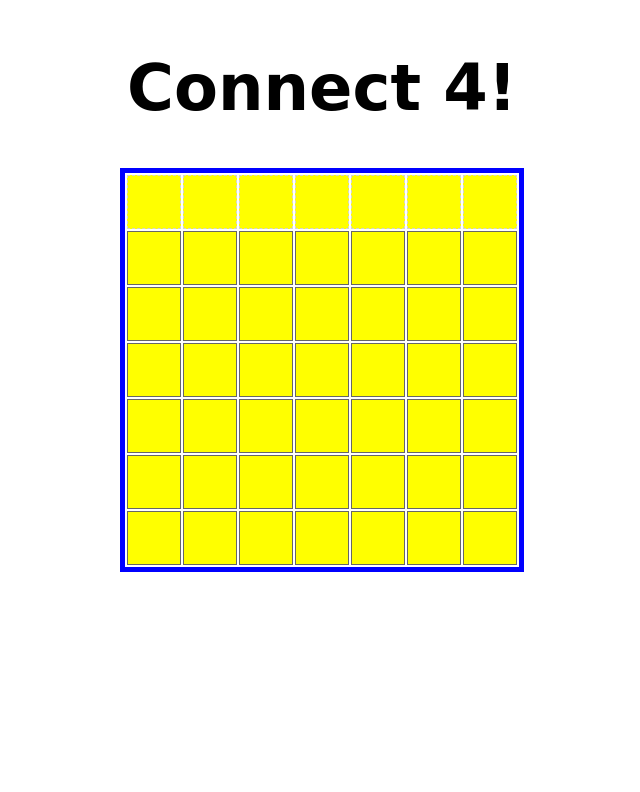
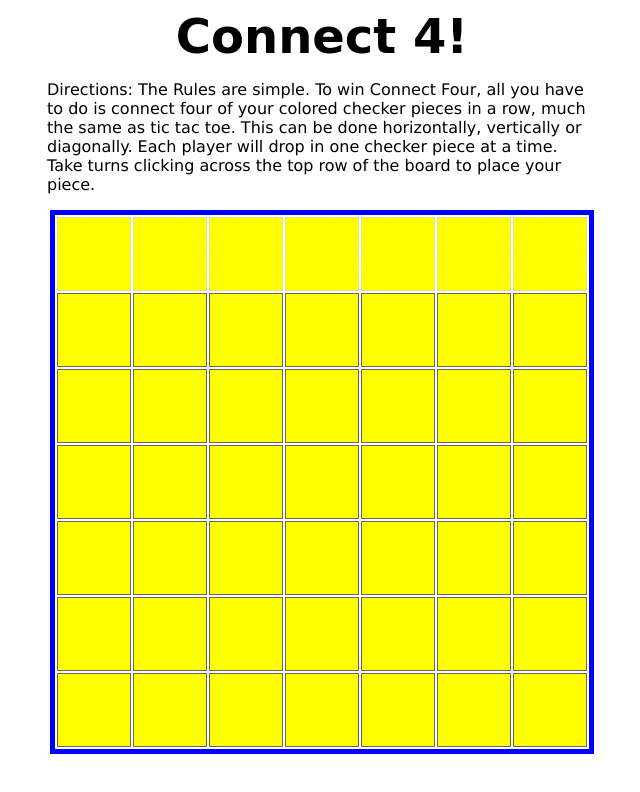
Before and after one commit to petitepirate/basicConnect4, a plain HTML site: page index.html in a window 1280 px wide. Shown: the whole page, without its empty margins (318-958 px from the left). Drawn offline with Linux system fonts and the light colour scheme.

Commit message:
update formatting

```diff
--- a/connect4.css
+++ b/connect4.css
@@ -7,7 +7,8 @@ div {
 
 h1 {
 	font-family: Cursive;
-	font-size: 4rem;
+	font-size: 3rem;
+	margin: 0;
 }
 
 #board {
@@ -15,8 +16,8 @@ h1 {
 }
 
 #board td {
-	width: 50px;
-	height: 50px;
+	width: 70px;
+	height: 70px;
 	border: solid 1px #666;
 }
 
@@ -51,3 +52,13 @@ tr {
 #column-top td:hover {
 	background-color: rgb(156, 156, 153);
 }
+
+p {
+	position: relative;
+	display: flex;
+	justify-content: center;
+	width: 40%;
+	min-width: 550px;
+	font-family: 'Lucida Sans', 'Lucida Sans Regular', 'Lucida Grande', 'Lucida Sans Unicode', Geneva, Verdana,
+		sans-serif;
+}
--- a/index.html
+++ b/index.html
@@ -5,6 +5,7 @@
 </head>
 <body>
   <div><h1>Connect 4!</h1></div>
+  <div><p>Directions: The Rules are simple.  To win Connect Four, all you have to do is connect four of your colored checker pieces in a row, much the same as tic tac toe. This can be done horizontally, vertically or diagonally. Each player will drop in one checker piece at a time. Take turns clicking across the top row of the board to place your piece.</p></div>
 
 <div id="game">
   <table id="board"></table>
```
